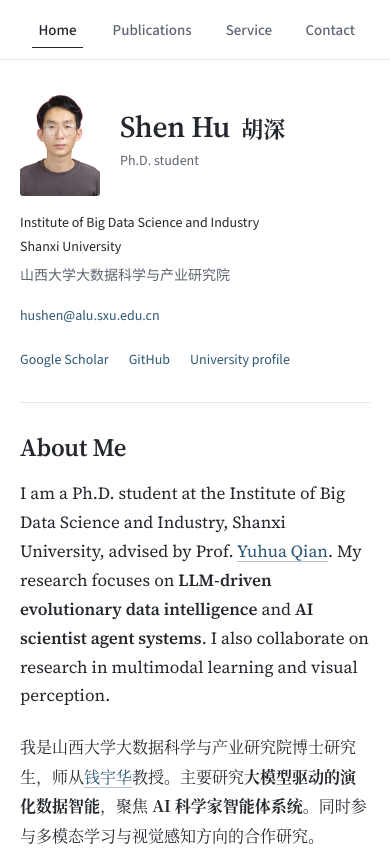
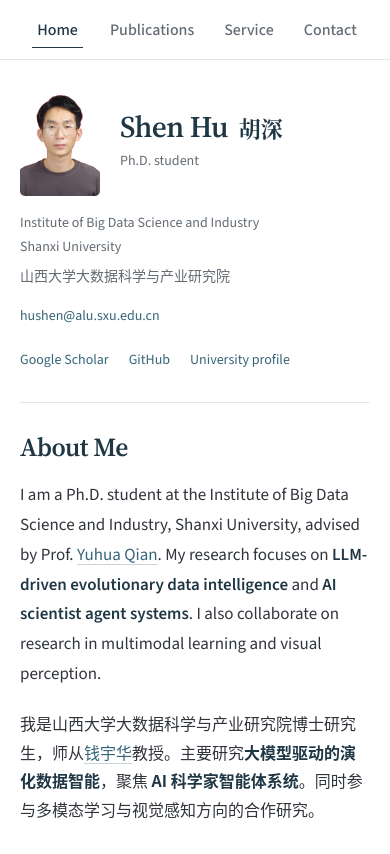
Before and after one commit to shenhu365/shenhu365.github.io, a website: page index.html in a window 390 px wide. Shown: the top 854 px of the page. Drawn offline with Linux system fonts and the light colour scheme.

Commit message:
Refine academic layout and enlarge navigation text

```diff
--- a/AGENTS.md
+++ b/AGENTS.md
@@ -12,8 +12,8 @@
 
 ## 已确定的界面与内容要求
 
-1. 保持简洁、信息优先的学术主页，使用纯白背景、衬线字体、留白与细分隔线体现学术排版。除非用户新需求明确要求，不增加装饰大图、复杂卡片、大幅动画、指标面板或语言切换。
-2. 桌面左侧为照片、姓名、个人信息和联系入口，侧栏按内容自然高度完整展开，并固定在初始顶部位置持续悬浮；上下滚动不主动移动侧栏，不设置独立滚动。右侧依次为英文简介、中文简介、独立 Publications 栏目、Academic Service、Contact；Contact 只显示邮箱，不重复单位。顶部导航白色背景铺满视口并紧贴顶部，四个文字入口整体居中，以唯一的细下划线标识当前页面或当前栏目。手机保持导航吸顶和正常文档布局，首页展示完整资料，论文页使用简短身份区，正文可读且无横向溢出。
+1. 保持简洁、信息优先的学术主页，使用纯白背景、墨蓝色衬线姓名与栏目标题、无衬线正文、留白与少量细分隔线体现学术排版。除非用户新需求明确要求，不增加装饰大图、复杂卡片、大幅动画、指标面板或语言切换。
+2. 桌面左侧为照片、姓名、个人信息和联系入口，侧栏按内容自然高度完整展开，并固定在初始顶部位置持续悬浮；上下滚动不主动移动侧栏，不设置独立滚动。右侧依次为英文简介、中文简介、独立 Publications 栏目、Academic Service、Contact；Contact 只显示邮箱，不重复单位。顶部导航白色背景铺满视口并紧贴顶部，桌面导航组左边缘与右侧正文左边缘对齐，以唯一的细下划线标识当前页面或当前栏目。手机保持四列导航、吸顶和正常文档布局，首页展示完整资料，论文页使用简短身份区，正文可读且无横向溢出。
 3. 标题与导航使用英文，侧栏不重复附加“博士研究生”等中文标签。中文简介中的身份描述仍保留。
 4. 英文、中文简介各一段。多模态学习与视觉感知的合作研究说明接在段末；此前独立的近期信号表征研究句已按用户要求删除，不自行恢复。
 5. 首页不列具体论文，在双语简介与 Academic Service 之间设置独立 Publications 标题栏目，包含“I have published papers in IJCAI, AAAI, IJCV, …”和 View publications 链接。完整论文只在 Publications 页面，按年份倒序分组，顶部年份跳转轴从论文数据自动生成，使用原生锚点定位。论文列表和年份导航随 HTML 发布，禁用 JavaScript 时仍完整可用。
@@ -70,14 +70,15 @@
 
 ### 排版、吸顶导航与侧栏
 
-- 保持原生静态实现，不为美化引入框架或图标库。英文简介、姓名、内容标题和论文题目使用本地自托管 Source Serif 4；导航、年份、作者、邮箱等辅助信息使用 Source Sans 3。`styles.css` 通过 `@font-face` 加载 `assets/fonts/` 中的 WOFF2，并设置 `font-display: swap`；两页按目录深度使用相对路径预加载，不依赖第三方字体 CDN。两款字体均采用 SIL Open Font License 1.1。替换字体时同步 CSS、预加载和 [assets/fonts/README.md](assets/fonts/README.md) 中的固定来源、版本与校验值，保留该目录中的原始许可证。
-- 中文简介和中文姓名使用系统宋体字体栈，跨系统实际字体可能不同；英文正文与中文简介分别调整字号、字距和行距，保持长文本可读，核对字体加载失败时的系统回退。当前英中简介分别为 18px / 16px，手机为 17px / 16px；章节标题桌面 26px、手机 25px，作者文字桌面 15px、手机 14px，其他层级以 `styles.css` 为准。
-- 桌面容器最大宽度 1000px，常规侧栏 230px、间距 70px，主栏最多 700px；首页章节间距 44px，手机 36px。论文页标题与 Scholar 入口同排，空间不足时自然换行；年份导航位于下方，同年论文用留白区分，仅在不同年份间加细线。保留当前头像原文件与 147:206 的自然比例，常规桌面宽度 144px，不拉伸或裁切成另一比例。
-- `.site-header` 使用 CSS `sticky; top: 0`，纯白背景铺满视口宽度，不留顶部或两侧间隙；文字导航使用正文的 `.page-width` 容器，整体居中。向下滚动时白底导航区域轻微收窄，向上或返回顶部时恢复；桌面高度为 68px → 52px，手机为 60px → 50px，过渡为 180ms。header 文档占位始终保持展开高度，只改变白底伪元素与 nav 高度；文字字号与 44px 点击高度不变，导航项随可见导航区保持垂直居中，不改变正文和侧栏的文档占位及顶部偏移。
+- 保持原生静态实现，不为美化引入框架或图标库。英文姓名和栏目标题使用本地自托管 Source Serif 4；英文简介、首页 Publications 概述、论文题目、导航及元信息使用 Source Sans 3。`styles.css` 通过 `@font-face` 加载 `assets/fonts/` 中的 WOFF2，并设置 `font-display: swap`；两页按目录深度使用相对路径预加载，不依赖第三方字体 CDN。两款字体均采用 SIL Open Font License 1.1。替换字体时同步 CSS、预加载和 [assets/fonts/README.md](assets/fonts/README.md) 中的固定来源、版本与校验值，保留该目录中的原始许可证。
+- 中文简介与中文单位使用系统无衬线字体栈（优先苹方，回退思源黑体等），中文姓名仍使用系统宋体字体栈；跨系统实际字体可能不同。常规桌面姓名为英文 36px、中文 24px；主要栏目标题为 28px、手机 26px，Academic Service / Contact 标题为 23px、手机 22px。英文简介及 Publications 概述为 18px、手机 17px，行高 1.75；中文简介为 16px、行高 1.8，与英文间距 20px。论文标题为 20px、手机 19px，行高 1.45；作者为 15px、手机 14px。姓名与大标题可用轻微负字距，正文和中文不加额外字距；其他响应式层级以 `styles.css` 为准，调整时核对长文本换行及字体加载失败时的回退。
+- 颜色集中在 `:root`：背景保持 `#ffffff`，姓名和标题为墨蓝 `#203746`，正文 `#30343b`，辅助信息 `#636b73`，链接 `#356579`，分隔线 `#e2e7e9`，浅强调底色 `#edf2f2`。论文 venue 缩写统一使用小面积浅底，不按会议或期刊分别染色；完整 venue 信息保留。作者链接常驻下划线减弱，悬停与键盘聚焦时增强。交互颜色、背景与下划线使用 160ms 过渡，不改变字重或尺寸。
+- 桌面容器最大宽度 1000px，常规侧栏 230px、间距 70px，主栏最多 700px；侧栏宽度和栏间距由 `--sidebar-width` / `--column-gap` 共用，宽度不超过 900px 时改为 210px / 38px。主体顶部间距由 `--content-top: 44px` 控制；首页主要区块间距 44px、手机 36px，Academic Service 顶部间距 / 内边距为 36px / 28px、手机 32px / 24px，并只在其上方保留分隔线，Contact 顶部间距 28px，不重复添加标题横线。论文页标题与 Scholar 入口同排，空间不足时自然换行；年份导航位于下方，同年论文间距 34px、手机 30px，仅在不同年份间加细线。保留当前头像原文件与 147:206 的自然比例，常规桌面宽度 144px、圆角 5px、与姓名间距 22px，不拉伸或裁切成另一比例。
+- `.site-header` 使用 CSS `sticky; top: 0`，纯白背景铺满视口宽度，不留顶部或两侧间隙；文字导航使用正文的 `.page-width` 容器，通过 `--sidebar-width` 与 `--column-gap` 的总和设置桌面左侧内边距，使首个入口与右侧正文左边缘对齐。导航字号 16px，桌面入口不额外添加水平内边距，手机恢复原有四列网格。向下滚动时白底导航区域轻微收窄，向上或返回顶部时恢复；桌面高度为 68px → 52px，手机为 60px → 50px，过渡为 180ms。header 文档占位始终保持展开高度，只改变白底伪元素与 nav 高度；文字字号与 44px 点击高度不变，导航项随可见导航区保持垂直居中，不改变正文和侧栏的文档占位及顶部偏移。
 - `app.js` 使用被动 `scroll` 监听与 `requestAnimationFrame` 更新 `.is-compact`：下滚累计 16px 且滚动位置超过 28px 时收窄，上滚累计 8px 或回到顶部 12px 内时展开；方向翻转重置累计，滚动位置夹在合法范围内过滤回弹。`resize` / `pageshow` 清除待执行帧和滚动参考，并恢复展开。CSS `:has(:focus-visible)` 在键盘聚焦导航时保持展开，鼠标焦点不锁定状态；减少动态偏好关闭高度过渡。侧栏仍仅使用 CSS 定位，无滚动跟随脚本。
 - 主导航下划线由 `app.js` 按当前路径和 URL 锚点同步：`#service` / `#contact` 高亮对应栏目，首页无对应栏目锚点时高亮 Home，论文页（包括年份锚点）高亮 Publications。初始化、`hashchange` 和 `pageshow` 时更新，支持跨页跳转、直达链接、刷新及浏览器前进后退；不按手动滚动位置切换。仅当前项设置 `aria-current`，页面使用 `page`、栏目使用 `location`；CSS 同时支持这两种值。悬停只改变文字颜色，避免同时出现两条下划线；HTML 保留默认页面的静态状态，原生链接与历史行为不变。
 - `styles.css` 的 `--header-height` 为展开高度及文档占位（桌面 68px、手机 60px），`--header-compact-height` 为收窄高度（桌面 52px、手机 50px）；`--anchor-offset` 始终以 `calc(var(--header-height) + 24px)` 控制锚点安全留空（分别为 92px、84px）。导航尺寸变化时一起核对这些变量；年份跳转继续使用原生锚点，不引入另一层固定年份栏。
-- 桌面 `.profile` 持续使用原生 `sticky`，`top` 固定为 `--profile-top: calc(var(--header-height) + 40px)`，当前为 108px。侧栏保持初始顶部位置，不添加滚动跟随位移或相关 JavaScript。始终按内容自然高度完整展开，不设置 `max-height`、独立滚动或缓动动画，也不根据窗口高度切换为普通文档流。
+- 桌面 `.profile` 持续使用原生 `sticky`，`top` 固定为 `--profile-top: calc(var(--header-height) + var(--content-top))`，当前为 112px。侧栏保持初始顶部位置，不添加滚动跟随位移或相关 JavaScript。始终按内容自然高度完整展开，不设置 `max-height`、独立滚动或缓动动画，也不根据窗口高度切换为普通文档流。
 - 两页的 `.site-footer` 都在 `.page-layout` 内，位于右侧第二行；左侧 `.profile` 使用 `grid-row: 1 / span 2` 跨越正文和页脚两行，让浮动容器延伸至文档底部，避免独立页脚提前将资料栏向上推。桌面宽度至少 681px 且高度不超过 720px 时缩小头像并收紧间距；高度不超过 600px 时进一步使用小头像与姓名并排，仍保持浮动。仍受布局容器边界约束，不保证极矮窗口能同时显示全部资料。
 - 宽度不超过 680px 时，侧栏使用 `static`：首页为 80px 头像配姓名和身份，下方保留双语单位与横向可换行的联系入口；论文页通过 `.publications-page` 只显示 48px 头像、可返回首页的姓名及身份，隐藏完整单位和联系列表。桌面仍显示完整资料。打印时采用普通文档流，恢复论文页单位与联系列表。
 - 保留导航、年份入口以及手机 Paper/PDF 的 44px 最小点击高度、键盘可见焦点和 Skip to content，以及减少动态、增强对比度的媒体查询。
@@ -88,7 +89,7 @@
 1. 先读 `git status --short` 和相关 diff，识别用户已有改动。限定编辑范围，不回退或覆盖无关修改。并行协作明确各自文件；负例测试使用内存或临时副本，不临时改写正在预览的真实配置文件。
 2. 阅读实际代码与配置后实现需求。维护原生静态结构、相对路径和共用配置，避免为小改动引入依赖或构建工具。
 3. 论文、人物配置、站主姓名或共享论文渲染器变更后，先运行 `npm run sync`，再运行 `npm run check` 和 `git diff --check`；其他改动直接检查。生成的 `publications/index.html` 属于本次交付。检查报错需解决；不要把未执行或失败的检查写成通过。
-4. 页面、交互或渲染变更后，使用本地预览核对相关页面；按影响检查人物中英文别名、年份锚点、导航、Paper/PDF，以及手机首页完整资料和论文页简短身份区。论文相关变更还需检查禁用 JavaScript 时的完整列表与年份跳转。导航或排版变化核对纯白背景、导航贴顶居中与双向收窄恢复、侧栏顶部位置稳定及页尾边界；短窗口紧凑资料仍保持浮动。字体变化核对两页资源与预加载路径、实际渲染及长文本换行。同时核对锚点、键盘焦点、打印和相关系统辅助显示偏好。仅改文档时核对命令、路径和代码事实即可，无需重复截图。
+4. 页面、交互或渲染变更后，使用本地预览核对相关页面；按影响检查人物中英文别名、年份锚点、导航、Paper/PDF，以及手机首页完整资料和论文页简短身份区。论文相关变更还需检查禁用 JavaScript 时的完整列表与年份跳转。导航或排版变化核对纯白背景、导航贴顶且桌面左边缘对齐正文、双向收窄恢复、侧栏顶部位置稳定及页尾边界；短窗口紧凑资料仍保持浮动。字体变化核对两页资源与预加载路径、衬线标题和无衬线正文的实际渲染及长文本换行。同时核对锚点、键盘焦点、打印和相关系统辅助显示偏好。仅改文档时核对命令、路径和代码事实即可，无需重复截图。
 5. **在本轮完成前同步维护下节列出的文档。文档同步是完成条件，不留待用户提醒或下一轮处理。**
 6. 最后说明完成内容、验证结果、相关文档更新和是否已提交/推送。用户仅要求推送步骤时提供命令，不代为提交或推送；明确授权发布后再执行。
 
--- a/styles.css
+++ b/styles.css
@@ -19,17 +19,24 @@
 :root {
   color-scheme: light;
   --background: #ffffff;
-  --text: #24282d;
-  --heading: #24282d;
-  --muted: #5e6570;
-  --link: #2e5875;
-  --border: #e6e9ec;
+  --text: #30343b;
+  --heading: #203746;
+  --muted: #636b73;
+  --link: #356579;
+  --link-hover: #234958;
+  --border: #e2e7e9;
+  --accent-soft: #edf2f2;
+  --link-underline: #c9d4d9;
+  --sidebar-width: 230px;
+  --column-gap: 70px;
+  --content-top: 44px;
   --header-height: 68px;
   --header-compact-height: 52px;
   --anchor-offset: calc(var(--header-height) + 24px);
-  --profile-top: calc(var(--header-height) + 40px);
+  --profile-top: calc(var(--header-height) + var(--content-top));
   --font-serif: "Source Serif 4", Georgia, "Times New Roman", serif;
   --font-zh: "Source Han Serif SC", "Noto Serif CJK SC", "Noto Serif SC", "Songti SC", STSong, SimSun, serif;
+  --font-zh-sans: "PingFang SC", "Source Han Sans SC", "Noto Sans CJK SC", "Noto Sans SC", "Microsoft YaHei", sans-serif;
   --font-sans: "Source Sans 3", -apple-system, BlinkMacSystemFont, "Segoe UI", "PingFang SC", "Microsoft YaHei", sans-serif;
   font-family: var(--font-sans);
   font-optical-sizing: auto;
@@ -39,8 +46,8 @@
 * { box-sizing: border-box; }
 html { scroll-padding-top: var(--anchor-offset); scroll-behavior: smooth; }
 body { margin: 0; color: var(--text); background: var(--background); font-size: 16px; line-height: 1.8; }
-a { color: var(--link); text-decoration: none; text-underline-offset: 4px; text-decoration-thickness: 1px; transition: color 160ms ease, background-color 160ms ease; }
-a:hover { text-decoration: underline; }
+a { color: var(--link); text-decoration: none; text-underline-offset: 4px; text-decoration-thickness: 1px; transition: color 160ms ease, background-color 160ms ease, text-decoration-color 160ms ease; }
+a:hover, a:focus-visible { color: var(--link-hover); text-decoration: underline; }
 a:focus-visible { outline: 2px solid var(--link); outline-offset: 4px; border-radius: 3px; }
 ::selection { background: #e0eaf0; color: var(--heading); }
 img { display: block; max-width: 100%; }
@@ -50,50 +57,53 @@ strong { font-weight: 600; }
 .page-width { width: min(1000px, calc(100% - 80px)); margin-inline: auto; }
 .skip-link { position: fixed; left: 16px; top: -80px; padding: 10px 18px; border-radius: 8px; background: var(--heading); color: white; z-index: 30; }
 .skip-link:focus { top: 16px; }
+.skip-link:hover, .skip-link:focus-visible { color: white; }
 
 /* Keep the layout space constant; only the visible navigation band contracts. */
 .site-header { --nav-height: var(--header-height); position: sticky; top: 0; z-index: 20; height: var(--header-height); pointer-events: none; }
 .site-header::before { content: ""; position: absolute; inset: 0 0 auto; height: var(--nav-height); box-sizing: border-box; border-bottom: 1px solid var(--border); background: var(--background); transition: height 180ms cubic-bezier(.2, .7, .3, 1); }
 .site-header.is-compact { --nav-height: var(--header-compact-height); }
 .site-header:has(:focus-visible) { --nav-height: var(--header-height); }
-.site-nav { position: relative; display: flex; align-items: center; justify-content: center; height: calc(var(--nav-height) - 1px); gap: 34px; pointer-events: auto; transition: height 180ms cubic-bezier(.2, .7, .3, 1); }
-.site-nav a { position: relative; display: inline-flex; align-items: center; justify-content: center; min-height: 44px; padding: 0 3px; color: var(--muted); font-family: var(--font-sans); font-size: 16px; font-weight: 500; line-height: 1.2; white-space: nowrap; }
-.site-nav a::after { content: ""; position: absolute; inset: auto 3px 4px; height: 1px; background: currentColor; opacity: 0; }
-.site-nav a:hover { color: var(--heading); text-decoration: none; }
+.site-nav { position: relative; display: flex; align-items: center; justify-content: flex-start; height: calc(var(--nav-height) - 1px); padding-left: calc(var(--sidebar-width) + var(--column-gap)); gap: 32px; pointer-events: auto; transition: height 180ms cubic-bezier(.2, .7, .3, 1); }
+.site-nav a { position: relative; display: inline-flex; align-items: center; justify-content: center; min-height: 44px; padding: 0; color: var(--muted); font-family: var(--font-sans); font-size: 16px; font-weight: 500; line-height: 1.2; white-space: nowrap; }
+.site-nav a::after { content: ""; position: absolute; inset: auto 0 4px; height: 1px; background: currentColor; opacity: 0; transition: opacity 160ms ease; }
+.site-nav a:hover, .site-nav a:focus-visible { color: var(--heading); text-decoration: none; }
 .site-nav a[aria-current] { color: var(--heading); }
 .site-nav a[aria-current]::after { opacity: 1; }
 .site-nav a:focus-visible { outline-offset: 2px; border-radius: 2px; }
 
-.page-layout { display: grid; grid-template-columns: 230px minmax(0, 1fr); grid-template-rows: 1fr auto; column-gap: 70px; padding-top: 40px; min-height: calc(100vh - var(--header-height)); align-items: start; }
+.page-layout { display: grid; grid-template-columns: var(--sidebar-width) minmax(0, 1fr); grid-template-rows: 1fr auto; column-gap: var(--column-gap); padding-top: var(--content-top); min-height: calc(100vh - var(--header-height)); align-items: start; }
 /* Span the footer row too, so the page end cannot push the profile under the header. */
 .profile { grid-column: 1; grid-row: 1 / span 2; position: sticky; top: var(--profile-top); min-width: 0; padding-bottom: 8px; }
-.profile-photo { width: 144px; height: auto; aspect-ratio: 147 / 206; object-fit: contain; border-radius: 3px; margin-bottom: 20px; background: #fff; }
-.profile-name { font-family: var(--font-serif); font-size: 32px; line-height: 1.3; font-weight: 600; margin: 0 0 6px; letter-spacing: -.3px; }
-.profile-name [lang="zh-CN"] { display: inline-block; font-family: var(--font-zh); font-size: 23px; font-weight: 600; margin-left: 7px; letter-spacing: 0; }
+.profile-photo { width: 144px; height: auto; aspect-ratio: 147 / 206; object-fit: contain; border-radius: 5px; margin-bottom: 22px; background: var(--accent-soft); }
+.profile-name { font-family: var(--font-serif); font-size: 36px; line-height: 1.25; font-weight: 600; margin: 0 0 8px; letter-spacing: -.02em; }
+.profile-name [lang="zh-CN"] { display: inline-block; font-family: var(--font-zh); font-size: 24px; font-weight: 600; margin-left: 7px; letter-spacing: 0; }
 .profile-home { color: inherit; }
 .profile-home:hover { color: var(--link); text-decoration: none; }
-.profile-role { color: var(--muted); line-height: 1.6; margin-bottom: 14px; font-size: 14px; }
-.profile-affiliation { font-size: 14px; line-height: 1.6; margin-bottom: 16px; }
+.profile-role { color: var(--muted); line-height: 1.6; margin-bottom: 18px; font-size: 14px; }
+.profile-affiliation { color: var(--muted); font-size: 14px; line-height: 1.65; margin-bottom: 22px; }
 .affiliation-institute, .affiliation-university { display: block; }
 .affiliation-university { margin-top: 2px; }
-.affiliation-zh { display: block; margin-top: 7px; color: var(--muted); font-size: 14px; line-height: 1.7; }
+.affiliation-zh { display: block; margin-top: 7px; font-family: var(--font-zh-sans); color: var(--muted); font-size: 14px; line-height: 1.7; }
 .profile-links { list-style: none; margin: 0; padding: 0; font-size: 14px; }
-.profile-links a { display: inline-flex; align-items: center; min-height: 32px; gap: 9px; overflow-wrap: anywhere; }
+.profile-links a { display: inline-flex; align-items: center; min-height: 32px; gap: 8px; overflow-wrap: anywhere; }
 .link-icon { width: 15px; height: 15px; flex: 0 0 15px; fill: none; stroke: currentColor; stroke-width: 1.5; stroke-linecap: round; stroke-linejoin: round; }
 /* Keep arrow labels in one text run so their underline crosses the normal space. */
 .link-arrow { display: inline; font-family: var(--font-sans); font-size: .9em; line-height: 1; }
 .research-link a:focus-visible, .publications-intro a:focus-visible, .paper-links a:focus-visible { text-decoration: underline; }
 .main-content { grid-column: 2; grid-row: 1; min-width: 0; padding-bottom: 48px; }
-h2 { font-family: var(--font-serif); font-size: 26px; font-weight: 600; line-height: 1.3; margin: 0 0 18px; letter-spacing: -.2px; text-wrap: balance; }
+h2 { font-family: var(--font-serif); font-size: 28px; font-weight: 600; line-height: 1.3; margin: 0 0 16px; letter-spacing: -.02em; text-wrap: balance; }
 .content-section + .content-section { margin-top: 44px; }
-.content-section:not(:first-child) h2 { border-bottom: 1px solid var(--border); padding-bottom: 12px; margin-bottom: 16px; }
-.bio-en { font-family: var(--font-serif); font-size: 18px; line-height: 1.7; }
+#service { margin-top: 36px; padding-top: 28px; border-top: 1px solid var(--border); }
+#contact { margin-top: 28px; }
+#service h2, #contact h2 { font-size: 23px; margin-bottom: 12px; }
+.bio-en { font-family: var(--font-sans); font-size: 18px; line-height: 1.75; letter-spacing: 0; }
 .bio-en p:last-child, .bio-zh p:last-child { margin-bottom: 0; }
 .bio-en strong, .bio-zh strong { color: var(--heading); }
-.bio-en a, .bio-zh a, .contact-line a { text-decoration: underline; text-decoration-color: #b5c1ca; }
-.bio-en a:hover, .bio-zh a:hover, .contact-line a:hover { text-decoration-color: currentColor; }
-.bio-zh { font-family: var(--font-zh); margin-top: 22px; font-size: 16px; line-height: 1.85; letter-spacing: 0; }
-.publication-summary { margin: 0; font-family: var(--font-serif); font-size: 18px; line-height: 1.7; }
+.bio-en a, .bio-zh a, .contact-line a { text-decoration: underline; text-decoration-color: var(--link-underline); }
+.bio-en a:hover, .bio-zh a:hover, .contact-line a:hover, .bio-en a:focus-visible, .bio-zh a:focus-visible, .contact-line a:focus-visible { text-decoration-color: currentColor; }
+.bio-zh { font-family: var(--font-zh-sans); margin-top: 20px; font-size: 16px; line-height: 1.8; letter-spacing: 0; }
+.publication-summary { margin: 0; font-family: var(--font-sans); font-size: 18px; line-height: 1.75; }
 .research-link { margin: 8px 0 0; font-size: 17px; }
 .research-link a { display: inline-block; vertical-align: middle; min-height: 44px; line-height: 44px; font-weight: 600; }
 .service-list { list-style: none; padding: 0; margin: 0; }
@@ -111,32 +121,31 @@ h2 { font-family: var(--font-serif); font-size: 26px; font-weight: 600; line-hei
 .publication-years ul { display: flex; flex-wrap: wrap; align-items: center; list-style: none; margin: 0; padding: 0; gap: 0 16px; }
 .publication-years li { display: flex; align-items: center; gap: 16px; }
 .publication-years li:not(:last-child)::after { content: ""; width: 25px; border-top: 1px solid var(--border); }
-.publication-years a { display: inline-flex; align-items: center; justify-content: center; min-height: 44px; min-width: 44px; padding: 0 2px; font-family: var(--font-sans); font-size: 16px; font-weight: 500; font-variant-numeric: tabular-nums; text-decoration: underline; text-decoration-color: #b5c1ca; }
-.publication-years a:hover { text-decoration-color: currentColor; }
+.publication-years a { display: inline-flex; align-items: center; justify-content: center; min-height: 44px; min-width: 44px; padding: 0 2px; font-family: var(--font-sans); font-size: 16px; font-weight: 500; font-variant-numeric: tabular-nums; text-decoration: underline; text-decoration-color: var(--link-underline); }
+.publication-years a:hover, .publication-years a:focus-visible { text-decoration-color: currentColor; }
 .publication-year { display: grid; grid-template-columns: 44px minmax(0, 1fr); gap: 22px; }
 .publication-year + .publication-year { margin-top: 34px; padding-top: 30px; border-top: 1px solid var(--border); }
 .publication-year > h3 { font-family: var(--font-sans); font-size: 15px; line-height: 1.9; margin: 0; font-weight: 600; font-variant-numeric: tabular-nums; color: var(--muted); }
 .year-papers { list-style: none; padding: 0; margin: 0; }
-.publication + .publication { margin-top: 30px; }
-.paper-title { font-family: var(--font-serif); font-size: 19px; font-weight: 600; line-height: 1.45; letter-spacing: 0; margin: 0 0 8px; text-wrap: pretty; overflow-wrap: break-word; }
+.publication + .publication { margin-top: 34px; }
+.paper-title { font-family: var(--font-sans); font-size: 20px; font-weight: 600; line-height: 1.45; letter-spacing: 0; margin: 0 0 9px; text-wrap: pretty; overflow-wrap: break-word; }
 .paper-title a { color: var(--heading); }
-.paper-title a:hover { color: var(--link); }
+.paper-title a:hover, .paper-title a:focus-visible { color: var(--link); }
 .paper-authors { font-size: 15px; line-height: 1.65; margin-bottom: 5px; color: var(--muted); }
 .paper-authors strong { color: var(--heading); }
-.paper-authors a { color: inherit; text-decoration: underline; text-decoration-color: #b8bec5; text-underline-offset: 3px; }
-.paper-authors a:hover { color: var(--link); text-decoration-color: currentColor; }
+.paper-authors a { color: inherit; text-decoration: underline; text-decoration-color: #d4dde1; text-underline-offset: 3px; }
+.paper-authors a:hover, .paper-authors a:focus-visible { color: var(--link); text-decoration-color: currentColor; }
 .paper-venue { font-size: 14px; line-height: 1.65; color: var(--muted); margin-bottom: 4px; }
-.paper-venue strong { color: var(--text); font-weight: 500; }
+.paper-venue strong { display: inline-block; padding: 1px 6px; border-radius: 3px; background: var(--accent-soft); color: var(--heading); font-size: 13px; font-weight: 600; line-height: 1.65; }
 .paper-links { display: flex; flex-wrap: wrap; gap: 22px; font-size: 14px; line-height: 1.6; }
 .paper-links a { display: inline-block; min-height: 44px; min-width: 44px; line-height: 44px; font-weight: 500; }
 .site-footer { grid-column: 2; grid-row: 2; display: flex; justify-content: flex-end; padding: 20px 0 26px; border-top: 1px solid var(--border); font-size: 12px; color: var(--muted); }
 
 @media (max-width: 900px) {
+  :root { --sidebar-width: 210px; --column-gap: 38px; }
   .page-width { width: calc(100% - 56px); }
-  .page-layout { grid-template-columns: 210px minmax(0, 1fr); column-gap: 38px; }
   .profile-name { font-size: 30px; }
   .profile-name [lang="zh-CN"] { font-size: 22px; margin-left: 5px; }
-  .profile-links a { gap: 7px; }
   .publication-year { grid-template-columns: 1fr; gap: 14px; }
 }
 
@@ -162,8 +171,8 @@ h2 { font-family: var(--font-serif); font-size: 26px; font-weight: 600; line-hei
   :root { --header-height: 60px; --header-compact-height: 50px; }
   body { font-size: 15px; }
   .page-width { width: calc(100% - 40px); }
-  .site-nav { display: grid; grid-template-columns: .85fr 1.25fr .9fr .9fr; gap: 2px; }
-  .site-nav a { padding: 0 5px; font-size: 15px; }
+  .site-nav { display: grid; grid-template-columns: .85fr 1.25fr .9fr .9fr; gap: 2px; padding-left: 0; }
+  .site-nav a { padding: 0 5px; }
   .site-nav a::after { left: 12px; right: 12px; }
   .page-layout { grid-template-columns: 1fr; grid-template-rows: auto 1fr auto; gap: 0; padding-top: 24px; }
   .profile { grid-column: auto; grid-row: auto; position: static; display: grid; grid-template-columns: 80px minmax(0, 1fr); column-gap: 20px; border-bottom: 1px solid var(--border); margin-bottom: 28px; padding-bottom: 20px; }
@@ -179,16 +188,19 @@ h2 { font-family: var(--font-serif); font-size: 26px; font-weight: 600; line-hei
   .profile-email { flex-basis: 100%; }
   .profile-links a { min-height: 44px; }
   .profile-links .link-icon { display: none; }
-  h2 { font-size: 25px; margin-bottom: 16px; }
-  .bio-en { font-size: 17px; line-height: 1.7; }
+  h2 { font-size: 26px; margin-bottom: 16px; }
+  .bio-en { font-size: 17px; }
   .publication-summary { font-size: 17px; }
-  .bio-zh { margin-top: 22px; font-size: 16px; line-height: 1.85; }
+  .bio-zh { margin-top: 20px; font-size: 16px; }
   .content-section + .content-section { margin-top: 36px; }
+  #service { margin-top: 32px; padding-top: 24px; }
+  #contact { margin-top: 28px; }
+  #service h2, #contact h2 { font-size: 22px; }
   .service-list li { gap: 18px; font-size: 14px; }
   .service-list strong { min-width: 93px; }
-  .publication + .publication { margin-top: 26px; }
+  .publication + .publication { margin-top: 30px; }
   .publication-years { margin-bottom: 20px; }
-  .paper-title { font-size: 18px; line-height: 1.5; }
+  .paper-title { font-size: 19px; }
   .paper-authors { font-size: 14px; }
   .site-footer { justify-content: flex-start; }
 
@@ -211,11 +223,12 @@ h2 { font-family: var(--font-serif); font-size: 26px; font-weight: 600; line-hei
 
 @media (prefers-reduced-motion: reduce) {
   html { scroll-behavior: auto; }
-  a, .site-nav, .site-header::before { transition: none; }
+  a, .site-nav, .site-nav a::after, .site-header::before { transition: none; }
 }
 
 @media (prefers-contrast: more) {
   :root { --muted: #424b50; --border: #8a949a; }
+  .paper-authors a, .bio-en a, .bio-zh a, .contact-line a, .publication-years a { text-decoration-color: currentColor; }
 }
 
 @media print {
@@ -230,4 +243,5 @@ h2 { font-family: var(--font-serif); font-size: 26px; font-weight: 600; line-hei
   .publication, .content-section { break-inside: avoid; }
   body { font-size: 11pt; background: #fff; }
   a { color: inherit; }
+  .paper-venue strong { background: transparent; padding: 0; }
 }
```
Also changed, not shown: README.md.
